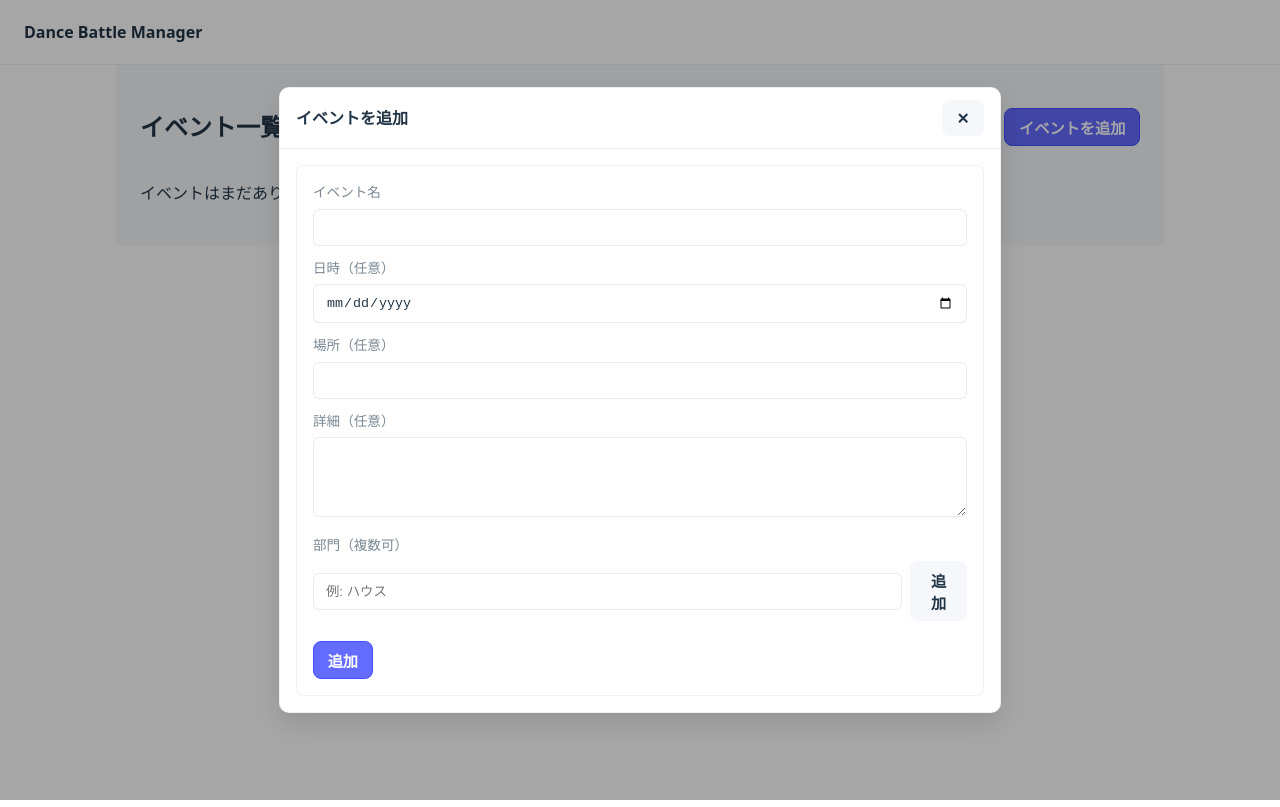
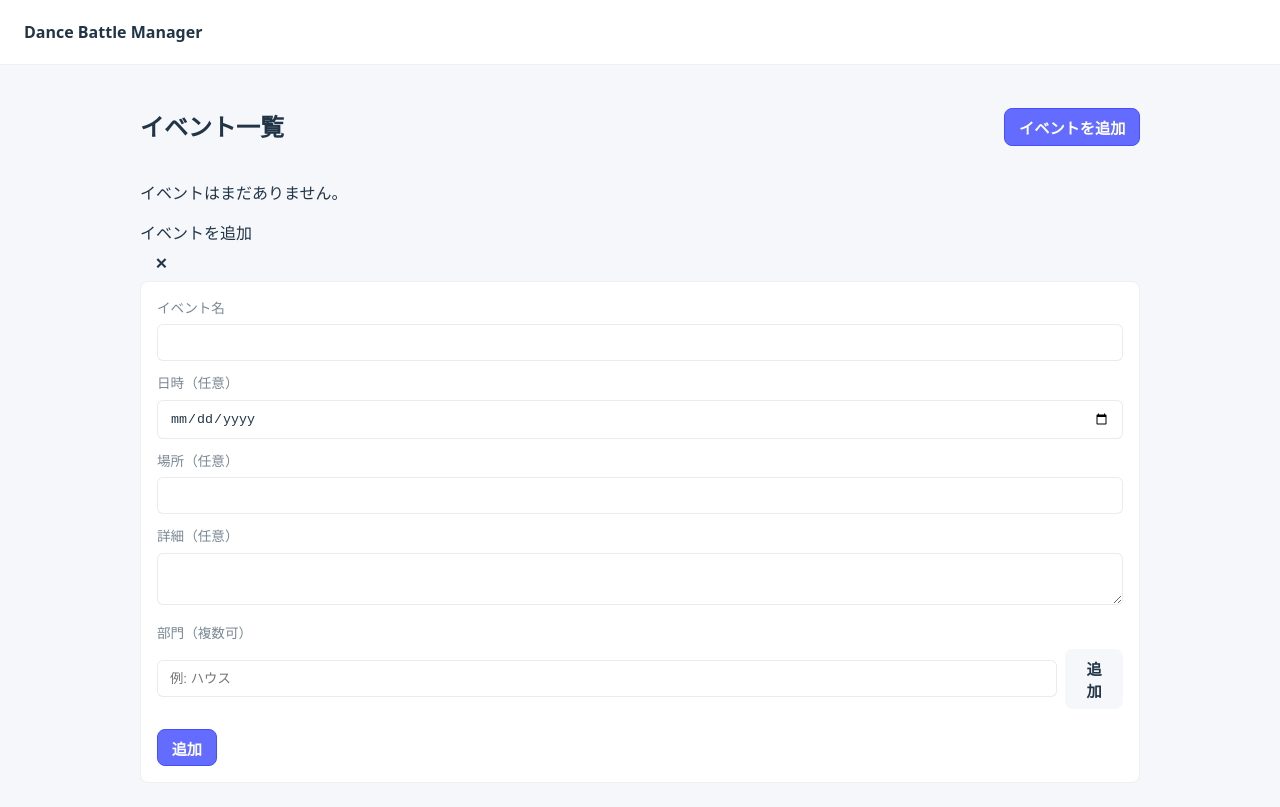
Before and after one commit to KentaCTerany/battle-event-manager, a React (Vite) app: page / in a window 1280 px wide. Built offline with nearby package versions, Linux system fonts and the light colour scheme.

Commit message:
refactor(css): BEM classnames, card list, input error highlighting, unify buttons

```diff
--- a/css/index.css
+++ b/css/index.css
@@ -4,21 +4,14 @@
   font-weight: 400;
   color-scheme: light;
   color: #213547;
-  background-color: #ffffff;
 }
 
 body {
   margin: 0;
   min-width: 320px;
   min-height: 100vh;
-  background-color: #ffffff;
+  background-color: #f6f7fb; /* page background */
   color: #213547;
-}
-
-h1 {
-  font-size: 1.25rem;
-  line-height: 1;
-  margin: 0;
 }
 
 .app-header {
@@ -48,23 +41,16 @@ h1 {
   margin-top: 16px;
 }
 
-.single-column {
-  display: block;
-}
-
-.app-container {
-  background: #f6f7fb;
-}
-
-.battle-form,
-.battle-list {
-  background: #fff; /* requested: panel bg #FFF */
+/* Panels (forms, lists, cards) should use panel background */
+.panel, .event-item, .event-form {
+  background: #ffffff;
   padding: 16px;
   border-radius: 8px;
   border: 1px solid rgba(0, 0, 0, 0.06);
 }
 
-.toolbar {
+/* Event list block */
+.event-list__toolbar {
   display: flex;
   justify-content: space-between;
   align-items: center;
@@ -72,87 +58,72 @@ h1 {
   margin-bottom: 12px;
 }
 
-/* Modal styles */
-.modal-overlay {
-  position: fixed;
-  inset: 0;
-  background: rgba(0, 0, 0, 0.35);
-  display: flex;
-  align-items: center;
-  justify-content: center;
-  z-index: 9999;
-  padding: 20px;
+/* Event form block */
+.event-form__row {
+  margin-bottom: 12px;
 }
 
-.modal-content {
-  background: #fff;
-  border-radius: 10px;
-  width: 100%;
-  max-width: 720px;
-  box-shadow: 0 10px 30px rgba(0, 0, 0, 0.12);
-  border: 1px solid rgba(0, 0, 0, 0.06);
-  overflow: hidden;
-}
-
-.modal-header {
-  display: flex;
-  justify-content: space-between;
-  align-items: center;
-  padding: 12px 16px;
-  border-bottom: 1px solid rgba(0, 0, 0, 0.06);
-}
-
-.modal-title {
-  font-weight: 700;
-  color: #213547;
-}
-
-.modal-body {
-  padding: 16px;
-}
-
-/* Make section headings less prominent */
-.battle-form h2,
-.battle-list h2 {
-  font-size: 1rem;
-  font-weight: 600;
-  color: #7a8894;
-  margin: 0 0 12px 0;
-}
-
-.empty-state {
-  margin-top: 12px;
-  color: #7a8894;
-  font-size: 0.95rem;
-}
-
-/* Form elements */
-.battle-form label {
+.event-form__label {
   display: block;
   font-size: 0.85rem;
   color: #7a8894;
   margin-bottom: 6px;
 }
 
-.battle-form .form-row {
-  margin-bottom: 12px;
-}
-
-.battle-form .input,
-.battle-form input[type=date],
-.battle-form textarea {
+.event-form__input {
   width: 100%;
   box-sizing: border-box;
   padding: 10px 12px;
   border-radius: 6px;
   border: 1px solid rgba(0, 0, 0, 0.08);
-  background: #fff;
+  background: #ffffff;
   color: #213547;
 }
 
-.battle-form textarea {
-  min-height: 80px;
-  resize: vertical;
+.event-form__input--error {
+  border-color: #c92a2a;
+  box-shadow: 0 0 0 3px rgba(201, 42, 42, 0.06);
+}
+
+.event-form__row--error .event-form__label {
+  color: #c92a2a;
+}
+
+.event-form__error {
+  color: #c92a2a;
+  margin-top: 6px;
+  font-size: 0.9rem;
+}
+
+.event-form__division-inputs {
+  display: flex;
+  gap: 8px;
+  align-items: center;
+  margin-top: 6px;
+}
+
+.event-form__tags {
+  margin-top: 8px;
+  display: flex;
+  gap: 8px;
+  flex-wrap: wrap;
+}
+
+.event-form__tag {
+  background: #eef2ff;
+  color: #213547;
+  padding: 4px 8px;
+  border-radius: 12px;
+  display: inline-flex;
+  gap: 8px;
+  align-items: center;
+  font-size: 0.78rem;
+}
+
+.event-form__actions {
+  margin-top: 8px;
+  display: flex;
+  gap: 8px;
 }
 
 /* Buttons */
@@ -167,6 +138,10 @@ h1 {
   transition: background-color 0.18s, border-color 0.18s, color 0.18s;
   background: #f6f7fb;
   color: #213547;
+  min-height: 36px;
+  display: inline-flex;
+  align-items: center;
+  justify-content: center;
 }
 
 .btn:hover {
@@ -190,79 +165,43 @@ h1 {
   font-size: 0.85rem;
 }
 
-/* Ensure action buttons are visually consistent */
-.btn, .btn.small {
-  min-height: 36px;
-  display: inline-flex;
-  align-items: center;
-  justify-content: center;
-}
-
-/* Field error */
-.field-error {
-  color: #c92a2a;
-  margin-top: 6px;
-  font-size: 0.9rem;
-}
-
-/* Tag */
-.tag {
-  background: #eef2ff;
-  color: #213547;
-  padding: 4px 8px;
-  border-radius: 12px;
-  display: inline-flex;
-  gap: 8px;
-  align-items: center;
-  font-size: 0.78rem;
-}
-
-.tag button {
-  background: transparent;
-  border: none;
-  cursor: pointer;
-  font-size: 0.78rem;
-}
-
-/* List item */
-.battle-list ul {
+/* Event list items (cards) */
+.event-list__list {
   padding: 0;
   list-style: none;
   margin: 0;
 }
 
-.battle-list .item {
-  border: 1px solid rgba(0, 0, 0, 0.06);
+.event-list__item {
+  margin-bottom: 12px;
+}
+
+.event-item {
+  display: flex;
+  gap: 16px;
+  align-items: flex-start;
+  justify-content: space-between;
+  border-radius: 10px;
   padding: 14px;
-  border-radius: 10px;
-  margin-bottom: 12px;
-  background: #fff;
   box-shadow: 0 6px 16px rgba(33, 53, 71, 0.04);
   transition: transform 0.12s, box-shadow 0.12s;
 }
 
-.battle-list .item:hover {
+.event-item:hover {
   transform: translateY(-3px);
   box-shadow: 0 12px 30px rgba(33, 53, 71, 0.06);
 }
 
-.item-top {
-  display: flex;
-  justify-content: space-between;
-  align-items: flex-start;
-  gap: 12px;
-}
-
-.title-block {
+.event-item__content {
   flex: 1 1 auto;
 }
 
-.item-title {
+.event-item__title {
   font-weight: 700;
   font-size: 1rem;
 }
 
-.meta {
+.event-item__meta {
   font-size: 0.9rem;
   color: #7a8894;
   margin-top: 6px;
@@ -272,41 +211,36 @@ h1 {
   flex-wrap: wrap;
 }
 
-.meta .datetime {
+.event-item__datetime, .event-item__location {
   color: #7a8894;
 }
 
-.location-inline {
-  color: #7a8894;
-}
-
-.divisions {
+.event-item__divisions {
   margin-top: 6px;
 }
 
-.division {
+.event-item__division {
   font-size: 0.9rem;
   color: #7a8894;
   margin-top: 2px;
 }
 
-.actions-vertical {
+.event-item__actions {
   display: flex;
   flex-direction: column;
   gap: 8px;
   align-items: flex-end;
 }
 
+.event-item__action {
+  min-width: 88px;
+}
+
 @media (max-width: 800px) {
   .app-grid {
     grid-template-columns: 1fr;
   }
-  .actions-vertical {
+  .event-item__actions {
     align-items: flex-start;
   }
-}
-@media (max-width: 800px) {
-  .app-grid {
-    grid-template-columns: 1fr;
-  }
 }/*# sourceMappingURL=index.css.map */
--- a/src/App.tsx
+++ b/src/App.tsx
@@ -23,8 +23,8 @@ export default function App() {
       </header>
 
       <div className="app-container">
-        <section className="single-column">
-          <div className="toolbar">
+        <section className="event-list">
+          <div className="event-list__toolbar toolbar">
             <h2>イベント一覧</h2>
             <button className="btn primary" onClick={() => { setEditing(null); setModalOpen(true) }}>イベントを追加</button>
           </div>
--- a/src/components/EventForm.tsx
+++ b/src/components/EventForm.tsx
@@ -74,33 +74,33 @@ export default function EventForm({ onAdd, onUpdate, editing, onCancelEdit }: Pr
   }
 
   return (
-    <form onSubmit={submit} className="battle-form">
-      <div className="form-row">
-        <label>イベント名</label>
-        <input className="input" value={title} onChange={(e) => { setTitle(e.target.value); if (error) setError('') }} />
-        {error && <div className="field-error">{error}</div>}
+    <form onSubmit={submit} className="event-form">
+      <div className={`event-form__row ${error ? 'event-form__row--error' : ''}`}>
+        <label className="event-form__label">イベント名</label>
+        <input className={`event-form__input ${error ? 'event-form__input--error' : ''}`} value={title} onChange={(e) => { setTitle(e.target.value); if (error) setError('') }} />
+        {error && <div className="event-form__error">{error}</div>}
       </div>
 
-      <div className="form-row">
-        <label>日時（任意）</label>
-        <input className="input" type="date" value={datetime} onChange={(e) => setDatetime(e.target.value)} />
+      <div className="event-form__row">
+        <label className="event-form__label">日時（任意）</label>
+        <input className="event-form__input" type="date" value={datetime} onChange={(e) => setDatetime(e.target.value)} />
       </div>
 
-      <div className="form-row">
-        <label>場所（任意）</label>
-        <input className="input" value={location} onChange={(e) => setLocation(e.target.value)} />
+      <div className="event-form__row">
+        <label className="event-form__label">場所（任意）</label>
+        <input className="event-form__input" value={location} onChange={(e) => setLocation(e.target.value)} />
       </div>
 
-      <div className="form-row">
-        <label>詳細（任意）</label>
-        <textarea className="input" value={details} onChange={(e) => setDetails(e.target.value)} />
+      <div className="event-form__row">
+        <label className="event-form__label">詳細（任意）</label>
+        <textarea className="event-form__input" value={details} onChange={(e) => setDetails(e.target.value)} />
       </div>
 
-      <div className="form-row">
-        <label>部門（複数可）</label>
-        <div style={{ display: 'flex', gap: 8, alignItems: 'center', marginTop: 6 }}>
+      <div className="event-form__row">
+        <label className="event-form__label">部門（複数可）</label>
+        <div className="event-form__division-inputs">
           <input
-            className="input"
+            className="event-form__input"
             placeholder="例: ハウス"
             value={newDivision}
             onChange={(e) => setNewDivision(e.target.value)}
@@ -115,9 +115,9 @@ export default function EventForm({ onAdd, onUpdate, editing, onCancelEdit }: Pr
             追加
           </button>
         </div>
-        <div style={{ marginTop: 8, display: 'flex', gap: 8, flexWrap: 'wrap' }}>
+        <div className="event-form__tags">
           {divisions.map((d) => (
-            <span key={d} className="tag">
+            <span key={d} className="event-form__tag">
               <span>{d}</span>
               <button type="button" onClick={() => removeDivision(d)} aria-label={`remove ${d}`}>
                 ✕
@@ -127,7 +127,7 @@ export default function EventForm({ onAdd, onUpdate, editing, onCancelEdit }: Pr
         </div>
       </div>
 
-      <div style={{ marginTop: 8, display: 'flex', gap: 8 }}>
+      <div className="event-form__actions">
         <button type="submit" className="btn primary">{editing ? '更新' : '追加'}</button>
         {editing && (
           <button type="button" className="btn" onClick={onCancelEdit}>キャンセル</button>
--- a/src/styles/index.scss
+++ b/src/styles/index.scss
@@ -1,6 +1,8 @@
 @use 'sass:color';
-// Moved to styles/ and refined styles for form/list
-$bg: #ffffff;
+
+// Theme variables
+$bg-page: #f6f7fb; // overall page background
+$panel-bg: #ffffff; // content panels
 $text: #213547;
 $muted: #7a8894;
 $primary: #646cff;
@@ -13,21 +15,14 @@ $border: rgba(0,0,0,0.06);
   font-weight: 400;
   color-scheme: light;
   color: $text;
-  background-color: $bg;
 }
 
 body {
   margin: 0;
   min-width: 320px;
   min-height: 100vh;
-  background-color: $bg;
+  background-color: $bg-page; /* page background */
   color: $text;
-}
-
-h1 {
-  font-size: 1.25rem;
-  line-height: 1;
-  margin: 0;
 }
 
 .app-header {
@@ -36,161 +31,54 @@ h1 {
   align-items: center;
   padding: 0 24px;
   border-bottom: 1px solid $border;
-  background: $bg;
+  background: $panel-bg;
 }
 
-.app-header .title {
-  font-weight: 700;
-  color: $text;
-}
+.app-header .title { font-weight: 700; color: $text; }
 
-.app-container {
-  padding: 24px;
-  max-width: 1000px;
-  margin: 0 auto;
-}
+.app-container { padding: 24px; max-width: 1000px; margin: 0 auto; }
 
-.app-grid {
-  display: grid;
-  grid-template-columns: 1fr 1fr;
-  gap: 24px;
-  margin-top: 16px;
-}
+.app-grid { display: grid; grid-template-columns: 1fr 1fr; gap: 24px; margin-top: 16px; }
 
-.single-column {
-  display: block;
-}
+/* Panels (forms, lists, cards) should use panel background */
+.panel { background: $panel-bg; padding: 16px; border-radius: 8px; border: 1px solid $border; }
 
-.app-container { background: #f6f7fb; }
+/* Event list block */
+.event-list { }
+.event-list__toolbar { display:flex; justify-content:space-between; align-items:center; gap:12px; margin-bottom:12px; }
 
-.battle-form,
-.battle-list {
-  background: #fff; /* requested: panel bg #FFF */
-  padding: 16px;
-  border-radius: 8px;
-  border: 1px solid $border;
-}
-
-.toolbar {
-  display: flex;
-  justify-content: space-between;
-  align-items: center;
-  gap: 12px;
-  margin-bottom: 12px;
-}
-
-/* Modal styles */
-.modal-overlay {
-  position: fixed;
-  inset: 0;
-  background: rgba(0,0,0,0.35);
-  display: flex;
-  align-items: center;
-  justify-content: center;
-  z-index: 9999;
-  padding: 20px;
-}
-.modal-content {
-  background: #fff;
-  border-radius: 10px;
-  width: 100%;
-  max-width: 720px;
-  box-shadow: 0 10px 30px rgba(0,0,0,0.12);
-  border: 1px solid rgba(0,0,0,0.06);
-  overflow: hidden;
-}
-.modal-header { display:flex; justify-content:space-between; align-items:center; padding:12px 16px; border-bottom:1px solid $border; }
-.modal-title { font-weight:700; color: $text; }
-.modal-body { padding: 16px; }
-
-/* Make section headings less prominent */
-.battle-form h2,
-.battle-list h2 {
-  font-size: 1rem;
-  font-weight: 600;
-  color: $muted;
-  margin: 0 0 12px 0;
-}
-
-.empty-state {
-  margin-top: 12px;
-  color: $muted;
-  font-size: 0.95rem;
-}
-
-/* Form elements */
-.battle-form label {
-  display: block;
-  font-size: 0.85rem;
-  color: $muted;
-  margin-bottom: 6px;
-}
-.battle-form .form-row {
-  margin-bottom: 12px;
-}
-.battle-form .input,
-.battle-form input[type="date"],
-.battle-form textarea {
-  width: 100%;
-  box-sizing: border-box;
-  padding: 10px 12px;
-  border-radius: 6px;
-  border: 1px solid rgba(0,0,0,0.08);
-  background: #fff;
-  color: $text;
-}
-.battle-form textarea { min-height: 80px; resize: vertical; }
+/* Event form block */
+.event-form { @extend .panel; }
+.event-form__row { margin-bottom: 12px; }
+.event-form__label { display:block; font-size:0.85rem; color: $muted; margin-bottom:6px; }
+.event-form__input { width:100%; box-sizing:border-box; padding:10px 12px; border-radius:6px; border:1px solid rgba(0,0,0,0.08); background: $panel-bg; color: $text; }
+.event-form__input--error { border-color: #c92a2a; box-shadow: 0 0 0 3px rgba(201,42,42,0.06); }
+.event-form__row--error .event-form__label { color: #c92a2a; }
+.event-form__error { color:#c92a2a; margin-top:6px; font-size:0.9rem; }
+.event-form__division-inputs { display:flex; gap:8px; align-items:center; margin-top:6px; }
+.event-form__tags { margin-top:8px; display:flex; gap:8px; flex-wrap:wrap; }
+.event-form__tag { background:#eef2ff; color:$text; padding:4px 8px; border-radius:12px; display:inline-flex; gap:8px; align-items:center; font-size:0.78rem; }
+.event-form__actions { margin-top:8px; display:flex; gap:8px; }
 
 /* Buttons */
-.btn {
-  border-radius: 8px;
-  border: 1px solid transparent;
-  padding: 0.45em 0.9em;
-  font-size: 0.95rem;
-  font-weight: 600;
-  font-family: inherit;
-  cursor: pointer;
-  transition: background-color 0.18s, border-color 0.18s, color 0.18s;
-  background: $button-bg;
-  color: $text;
-}
+.btn { border-radius:8px; border:1px solid transparent; padding:0.45em 0.9em; font-size:0.95rem; font-weight:600; font-family:inherit; cursor:pointer; transition: background-color 0.18s, border-color 0.18s, color 0.18s; background: $button-bg; color: $text; min-height:36px; display:inline-flex; align-items:center; justify-content:center; }
 .btn:hover { border-color: $primary; }
-.btn.primary {
-  background: $primary;
-  color: #fff;
-  border-color: color.adjust($primary, $lightness: -6%);
-}
-.btn.danger {
-  background: #fff5f5;
-  color: #b32a2a;
-  border-color: rgba(179,42,42,0.08);
-}
-.btn.small { padding: 0.25em 0.5em; font-size: 0.85rem; }
+.btn.primary { background: $primary; color: #fff; border-color: color.adjust($primary, $lightness: -6%); }
+.btn.danger { background: #fff5f5; color: #b32a2a; border-color: rgba(179,42,42,0.08); }
+.btn.small { padding:0.25em 0.5em; font-size:0.85rem; }
 
-/* Ensure action buttons are visually consistent */
-.btn, .btn.small { min-height: 36px; display: inline-flex; align-items: center; justify-content: center; }
+/* Event list items (cards) */
+.event-list__list { padding: 0; list-style: none; margin: 0; }
+.event-list__item { margin-bottom: 12px; }
+.event-item { @extend .panel; display:flex; gap:16px; align-items:flex-start; justify-content:space-between; border-radius:10px; padding:14px; box-shadow: 0 6px 16px rgba(33,53,71,0.04); transition: transform 0.12s, box-shadow 0.12s; }
+.event-item:hover { transform: translateY(-3px); box-shadow: 0 12px 30px rgba(33,53,71,0.06); }
+.event-item__content { flex:1 1 auto; }
+.event-item__title { font-weight:700; font-size:1rem; }
+.event-item__meta { font-size:0.9rem; color:$muted; margin-top:6px; display:flex; gap:8px; align-items:center; flex-wrap:wrap; }
+.event-item__datetime, .event-item__location { color:$muted; }
+.event-item__divisions { margin-top:6px; }
+.event-item__division { font-size:0.9rem; color:$muted; margin-top:2px; }
+.event-item__actions { display:flex; flex-direction:column; gap:8px; align-items:flex-end; }
+.event-item__action { min-width:88px; }
 
-/* Field error */
-.field-error { color: #c92a2a; margin-top: 6px; font-size: 0.9rem; }
-
-/* Tag */
-.tag { background: #eef2ff; color: $text; padding: 4px 8px; border-radius: 12px; display: inline-flex; gap: 8px; align-items: center; font-size: 0.78rem; }
-.tag button { background: transparent; border: none; cursor: pointer; font-size: 0.78rem; }
-
-/* List item */
-.battle-list ul { padding: 0; list-style: none; margin: 0; }
-.battle-list .item { border: 1px solid rgba(0,0,0,0.06); padding: 14px; border-radius: 10px; margin-bottom: 12px; background: #fff; box-shadow: 0 6px 16px rgba(33,53,71,0.04); transition: transform 0.12s, box-shadow 0.12s; }
-.battle-list .item:hover { transform: translateY(-3px); box-shadow: 0 12px 30px rgba(33,53,71,0.06); }
-.item-top { display:flex; justify-content:space-between; align-items:flex-start; gap: 12px; }
-.title-block { flex: 1 1 auto; }
-.item-title { font-weight: 700; font-size: 1rem; }
-.meta { font-size: 0.9rem; color: $muted; margin-top: 6px; display:flex; gap:8px; align-items:center; flex-wrap:wrap; }
-.meta .datetime { color: $muted; }
-.location-inline { color: $muted; }
-.divisions { margin-top: 6px; }
-.division { font-size: 0.9rem; color: $muted; margin-top: 2px; }
-.actions-vertical { display:flex; flex-direction:column; gap:8px; align-items:flex-end; }
-
-@media (max-width: 800px) { .app-grid { grid-template-columns: 1fr; } .actions-vertical { align-items:flex-start; } }
-
-@media (max-width: 800px) { .app-grid { grid-template-columns: 1fr; } }
+@media (max-width: 800px) { .app-grid { grid-template-columns: 1fr; } .event-item__actions { align-items:flex-start; } }
```
Also changed, not shown: src/components/EventList.tsx (+21 -21 lines), 6 other files (tests, documents, lock files or other folders).
